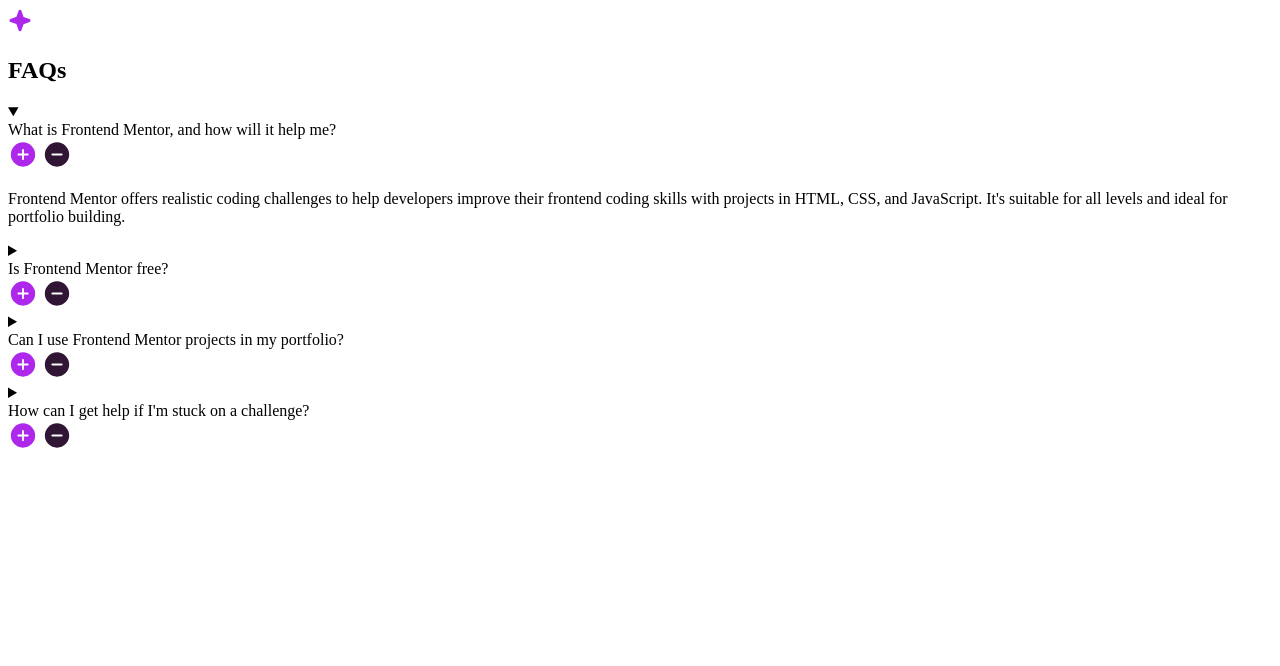
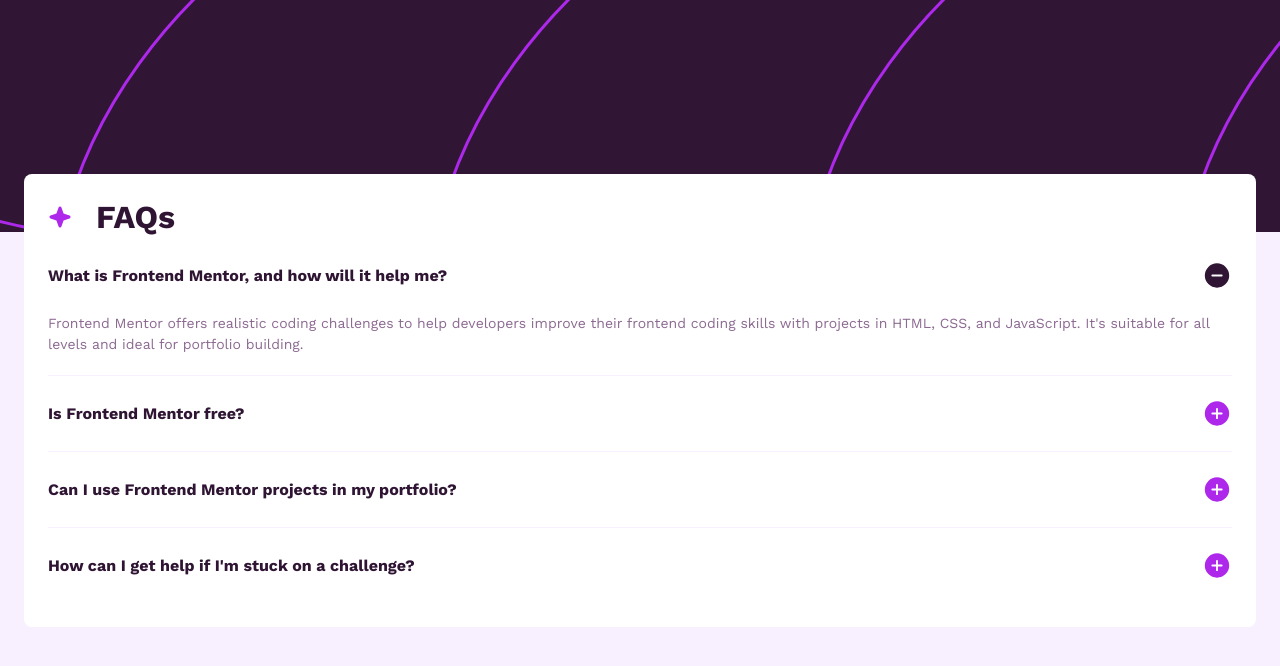
Before and after one commit to tiagogodinho/faq-accordion-frontend-mentor, a plain HTML site: page index.html in a window 1280 px wide. Drawn offline with nearby package versions, Linux system fonts and the light colour scheme.

Commit message:
Creating the CSS

```diff
--- a/index.html
+++ b/index.html
@@ -5,6 +5,9 @@
     <meta name="viewport" content="width=device-width, initial-scale=1.0" />
     <link rel="icon" type="image/png" sizes="32x32" href="./assets/images/favicon-32x32.png" />
     <title>Frontend Mentor | FAQ accordion</title>
+    <link rel="preconnect" href="https://fonts.googleapis.com" />
+    <link rel="preconnect" href="https://fonts.gstatic.com" crossorigin />
+    <link href="https://fonts.googleapis.com/css2?family=Work+Sans:wght@400;600;700&display=swap" rel="stylesheet" />
     <link rel="stylesheet" href="style.css" />
   </head>
   <body>
--- a/style.css
+++ b/style.css
@@ -0,0 +1,114 @@
+:root {
+  --clr-primary-800: hsl(292deg 42% 14%);
+  --clr-primary-400: hsl(292deg 16% 49%);
+  --clr-primary-100: hsl(275deg 100% 97%);
+
+  --clr-neutral-100: hsl(0deg 0% 100%);
+
+  --ff-base: "Work Sans", sans-serif;
+
+  --fw-regular: 400;
+  --fw-semi-bold: 600;
+  --fw-bold: 700;
+}
+
+/* CSS reset */
+
+* {
+  margin: 0;
+}
+
+img {
+  max-width: 100%;
+  vertical-align: middle;
+}
+
+/*  */
+
+html,
+body {
+  min-height: 100dvh;
+}
+
+body {
+  display: grid;
+  place-content: center;
+  grid-template-columns: 1fr;
+  background-color: var(--clr-primary-100);
+  background-image: url(./assets/images/background-pattern-mobile.svg);
+  background-repeat: repeat-x;
+  font-family: var(--ff-base);
+}
+
+.faq {
+  --content-padding: 1.5rem;
+  --content-spacing: 1.5rem;
+
+  box-sizing: border-box;
+  padding: var(--content-padding);
+  margin: var(--content-spacing);
+  border-radius: 8px;
+  background-color: var(--clr-neutral-100);
+}
+
+.faq__header {
+  display: flex;
+  gap: var(--content-spacing);
+  margin-bottom: 0.125rem;
+}
+
+.faq__title {
+  font-size: 2rem;
+  color: var(--clr-primary-800);
+}
+
+details {
+  border-top: 1px solid var(--clr-primary-100);
+
+  &:first-of-type {
+    border-top: none;
+  }
+
+  &[open] {
+    .icon-plus {
+      display: none;
+    }
+
+    .icon-minus {
+      display: block;
+    }
+  }
+
+  .icon-plus {
+    display: block;
+  }
+
+  .icon-minus {
+    display: none;
+  }
+
+  summary {
+    display: flex;
+    gap: var(--content-spacing);
+    justify-content: space-between;
+    align-items: center;
+    padding: 1.375rem 0;
+    font-weight: var(--fw-bold);
+    color: var(--clr-primary-800);
+  }
+
+  p {
+    font-size: 14px;
+    line-height: 1.5;
+    color: var(--clr-primary-400);
+    margin-bottom: 20px;
+  }
+}
+
+summary {
+  list-style: none;
+
+  &::-webkit-details-marker {
+    display: none;
+  }
+}
```
